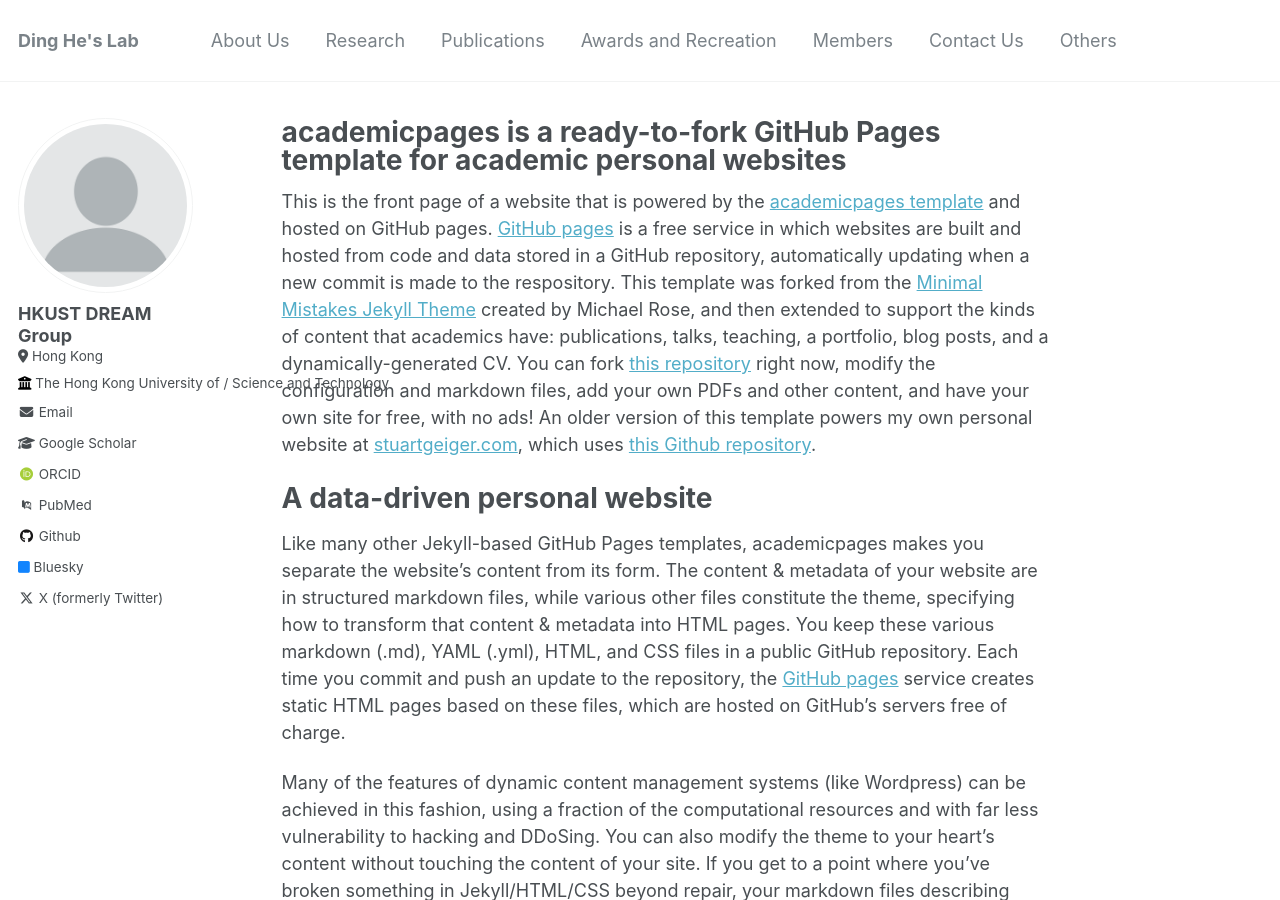
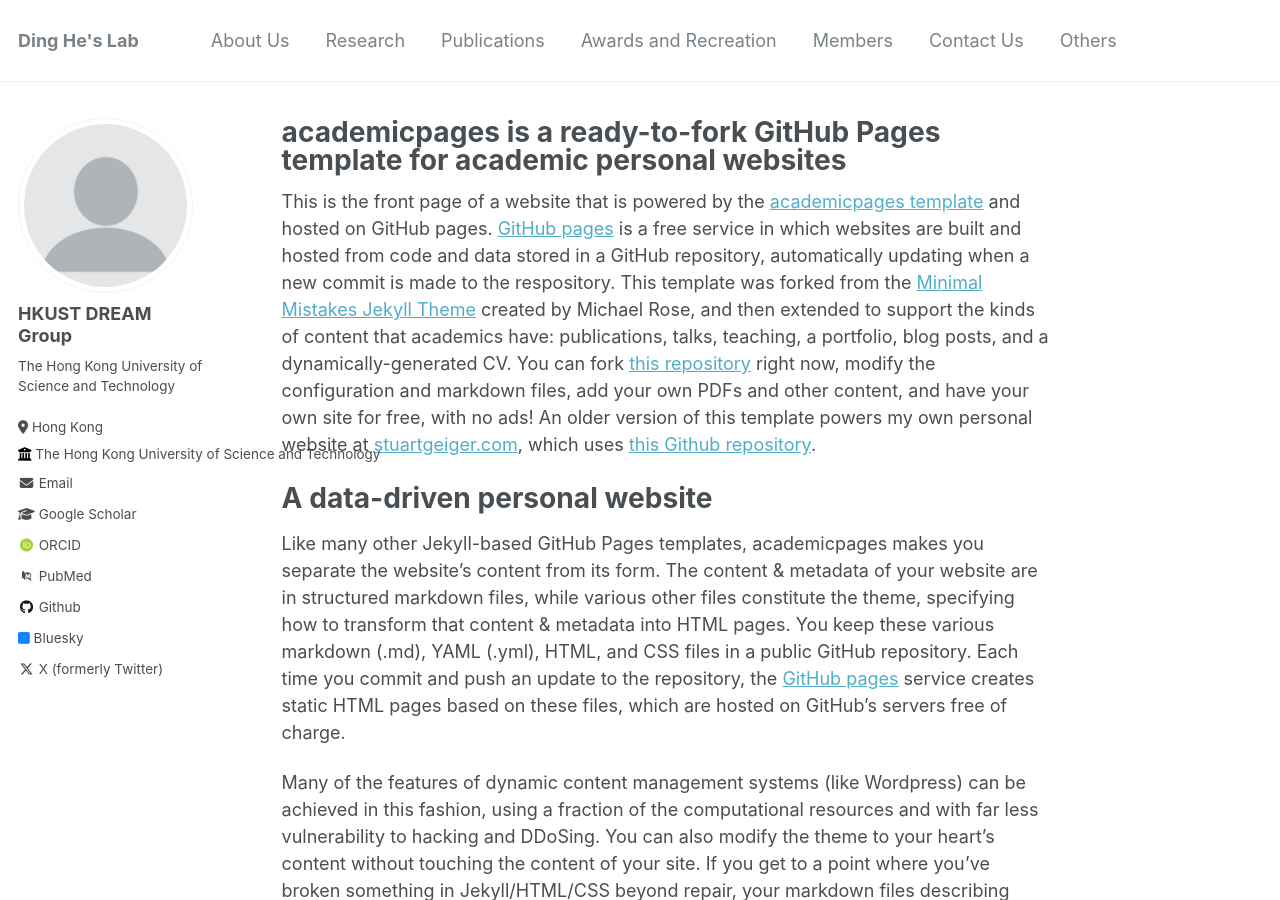
Before and after one commit to hkustDingHe/hkustDingHe.github.io, a Jekyll site: the page built from _pages/about.md, in a window 1280 px wide and 900 px high. Built offline with Jekyll 4.4.1, drawn with Linux system fonts in a browser that asks for light colours; some web fonts are replaced.

Commit message:
Update _config.yml

```diff
--- a/_config.yml
+++ b/_config.yml
@@ -24,10 +24,9 @@
   avatar           : "profile.png"
   name             : "HKUST DREAM Group"
   pronouns         : # example: "she/her"
-  #bio              : "Short biography for the left-hand sidebar"
+  bio              : "The Hong Kong University of Science and Technology"
   location         : "Hong Kong"
-  employer         : "The Hong Kong University of /
-                      Science and Technology"
+  employer         : "The Hong Kong University of Science and Technology"
   uri              : # URL
   email            : "none@example.org"
 
```
